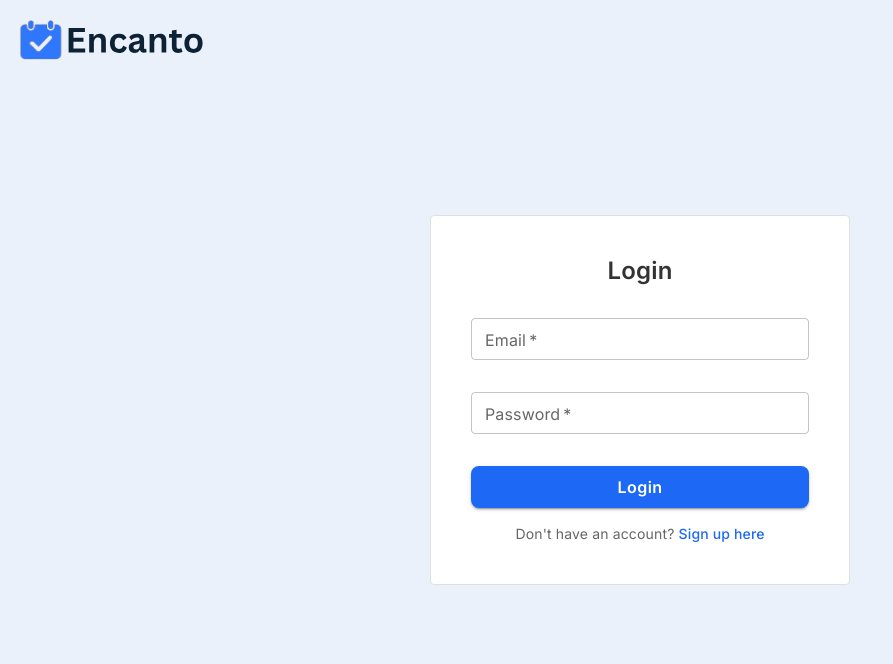
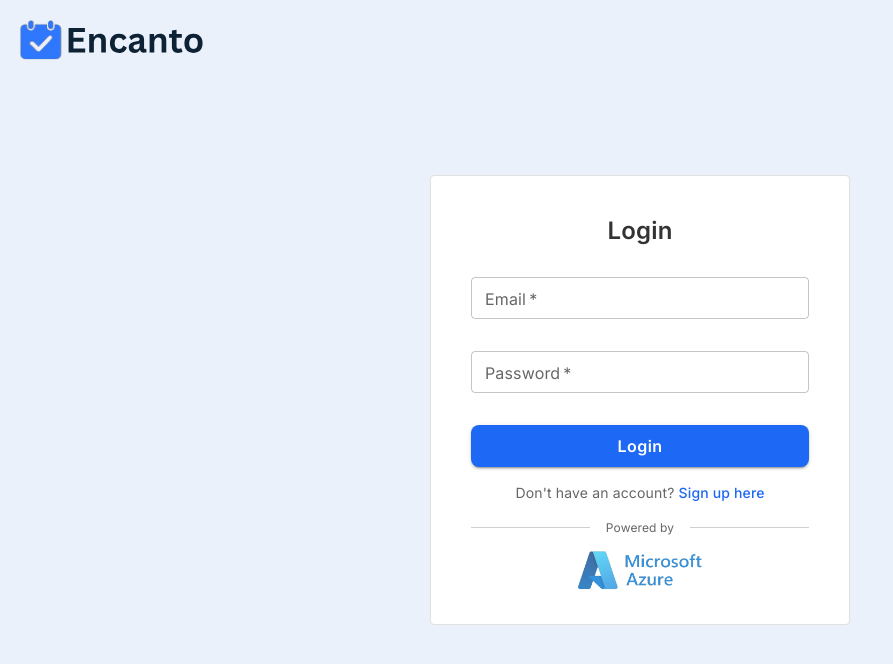
Before and after one commit to saravana31082001/encanto-website, a React (Vite) app: page /login in a window 1280 px wide. Shown: the top 664 px of the page, without its empty margins (0-893 px from the left). Built offline with nearby package versions, Linux system fonts and the light colour scheme; no server answers.

Commit message:
Azure Logo Added

```diff
--- a/src/components/login/Login.css
+++ b/src/components/login/Login.css
@@ -41,6 +41,7 @@
   border-radius: 8px !important;
   font-family: 'Inter', sans-serif !important;
   height: 42px !important;
+  margin-bottom: 1rem !important;
 }
 
 .submit-btn:hover {
@@ -49,7 +50,7 @@
 
 .signup-link {
   text-align: center;
-  margin: 0 !important;
+  margin: 0rem 0 !important;
   color: #666 !important;
   font-family: 'Inter', sans-serif !important;
 }
@@ -63,6 +64,56 @@
 
 .signup-link-anchor:hover {
   text-decoration: underline;
+}
+
+/* Powered By Section */
+.powered-by-section {
+  display: flex;
+  flex-direction: column;
+  align-items: center;
+  margin: 1rem 0 -0.5rem 0;
+  padding: 0;
+}
+
+.powered-by-line-container {
+  display: flex;
+  align-items: center;
+  width: 100%;
+  margin-bottom: 0.75rem;
+}
+
+.powered-by-line-left,
+.powered-by-line-right {
+  flex: 1;
+  height: 1px;
+  background-color: #d0d0d0;
+}
+
+.powered-by-text {
+  color: #666 !important;
+  font-family: 'Inter', sans-serif !important;
+  font-size: 0.75rem !important;
+  margin: 0 0.5rem !important;
+  white-space: nowrap;
+  background-color: white;
+  padding: 0 0.5rem;
+}
+
+.azure-logo-container {
+  display: flex;
+  justify-content: center;
+  align-items: center;
+}
+
+.azure-logo {
+  height: 44px;
+  width: auto;
+  opacity: 0.8;
+  transition: opacity 0.2s ease;
+}
+
+.azure-logo:hover {
+  opacity: 1;
 }
 
 /* Placeholder text styling */
--- a/src/components/login/Login.jsx
+++ b/src/components/login/Login.jsx
@@ -3,6 +3,7 @@ import { useNavigate, useLocation, Link } from 'react-router-dom';
 import { TextField, Button, Box, Typography, Paper, Alert } from '@mui/material';
 import { hashPassword } from '../../utils/sessionUtils';
 import EncantoLogo from '../../assets/SVG/EncantoLogo.svg';
+import AzureLogo from '../../assets/SVG/AzureLogo.svg';
 import { useApiService } from '../../services/apiService'; // 🚀 Import professional API service
 import { useApp } from '../../context/AppContext'; // 🎯 Import context for authentication state
 import './Login.css';
@@ -169,7 +170,7 @@ const Login = () => {
             variant="contained"
             className="submit-btn"
             disabled={loading} // Disable button while loading
-            sx={{ mb: 2, height: '42px', fontFamily: 'Inter, sans-serif' }}
+            sx={{ height: '42px', fontFamily: 'Inter, sans-serif' }}
           >
             {loading ? 'Logging in...' : 'Login'}
           </Button>
@@ -180,6 +181,24 @@ const Login = () => {
               Sign up here
             </Link>
           </Typography>
+
+          {/* Powered By Section */}
+          <Box className="powered-by-section">
+            <Box className="powered-by-line-container">
+              <Box className="powered-by-line-left"></Box>
+              <Typography variant="body2" className="powered-by-text">
+                Powered by
+              </Typography>
+              <Box className="powered-by-line-right"></Box>
+            </Box>
+            <Box className="azure-logo-container">
+              <img
+                src={AzureLogo}
+                alt="Azure Logo"
+                className="azure-logo"
+              />
+            </Box>
+          </Box>
         </Box>
       </Paper>
     </Box>
--- a/src/components/signup/Signup.css
+++ b/src/components/signup/Signup.css
@@ -40,6 +40,8 @@
   text-transform: none !important;
   border-radius: 8px !important;
   font-family: 'Inter', sans-serif !important;
+  height: 42px !important;
+  margin-bottom: 1rem !important;
 }
 
 .submit-btn:hover {
@@ -48,7 +50,7 @@
 
 .login-link {
   text-align: center;
-  margin: 0 !important;
+  margin: 0rem 0 !important;
   color: #666 !important;
   font-family: 'Inter', sans-serif !important;
 }
@@ -64,6 +66,56 @@
   text-decoration: underline;
 }
 
+/* Powered By Section */
+.powered-by-section {
+  display: flex;
+  flex-direction: column;
+  align-items: center;
+  margin: 1rem 0 -0.5rem 0;
+  padding: 0;
+}
+
+.powered-by-line-container {
+  display: flex;
+  align-items: center;
+  width: 100%;
+  margin-bottom: 0.75rem;
+}
+
+.powered-by-line-left,
+.powered-by-line-right {
+  flex: 1;
+  height: 1px;
+  background-color: #d0d0d0;
+}
+
+.powered-by-text {
+  color: #666 !important;
+  font-family: 'Inter', sans-serif !important;
+  font-size: 0.75rem !important;
+  margin: 0 0.5rem !important;
+  white-space: nowrap;
+  background-color: white;
+  padding: 0 0.5rem;
+}
+
+.azure-logo-container {
+  display: flex;
+  justify-content: center;
+  align-items: center;
+}
+
+.azure-logo {
+  height: 44px;
+  width: auto;
+  opacity: 0.8;
+  transition: opacity 0.2s ease;
+}
+
+.azure-logo:hover {
+  opacity: 1;
+}
+
 /* Responsive design */
 @media (max-width: 480px) {
   .signup-form {
--- a/src/components/signup/Signup.jsx
+++ b/src/components/signup/Signup.jsx
@@ -5,6 +5,7 @@ import { hashPassword } from '../../utils/sessionUtils';
 import { useApiService } from '../../services/apiService';
 import { useApp } from '../../context/AppContext';
 import EncantoLogo from '../../assets/SVG/EncantoLogo.svg';
+import AzureLogo from '../../assets/SVG/AzureLogo.svg';
 import './Signup.css';
 
 const Signup = () => {
@@ -177,7 +178,7 @@ const Signup = () => {
               variant="outlined"
               margin="normal"
               sx={{
-                minWidth: 150,
+                minWidth: 115,
                 mb: 1,
                 '& .MuiOutlinedInput-root': {
                   height: '42px',
@@ -310,7 +311,7 @@ const Signup = () => {
             variant="contained"
             className="submit-btn"
             disabled={loading}
-            sx={{ mb: 2, height: '42px', fontFamily: 'Inter, sans-serif' }}
+            sx={{ height: '42px', fontFamily: 'Inter, sans-serif' }}
           >
             {loading ? 'Creating Account...' : 'Sign Up'}
           </Button>
@@ -321,6 +322,24 @@ const Signup = () => {
               Login here
             </Link>
           </Typography>
+
+          {/* Powered By Section */}
+          <Box className="powered-by-section">
+            <Box className="powered-by-line-container">
+              <Box className="powered-by-line-left"></Box>
+              <Typography variant="body2" className="powered-by-text">
+                Powered by
+              </Typography>
+              <Box className="powered-by-line-right"></Box>
+            </Box>
+            <Box className="azure-logo-container">
+              <img
+                src={AzureLogo}
+                alt="Azure Logo"
+                className="azure-logo"
+              />
+            </Box>
+          </Box>
         </Box>
       </Paper>
     </Box>
```
Also changed, not shown: src/assets/SVG/AzureLogo.svg (added).
